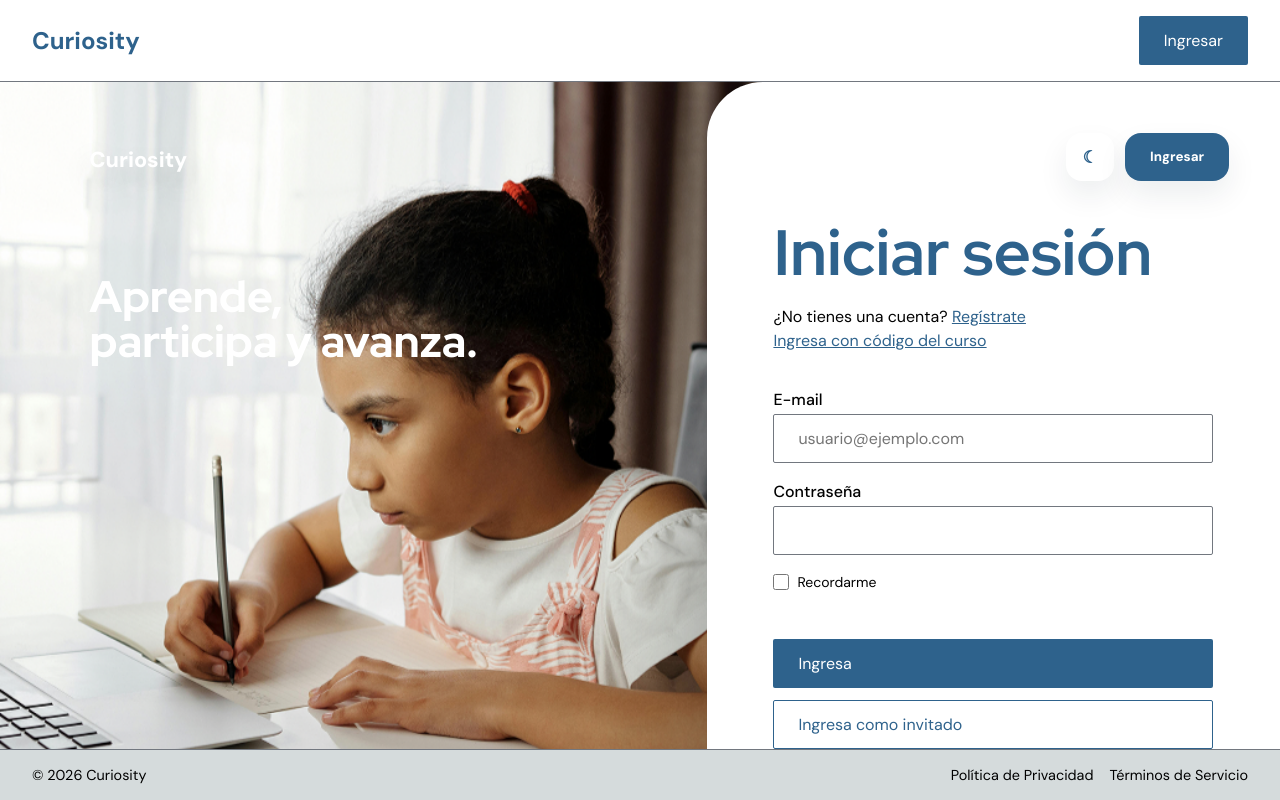
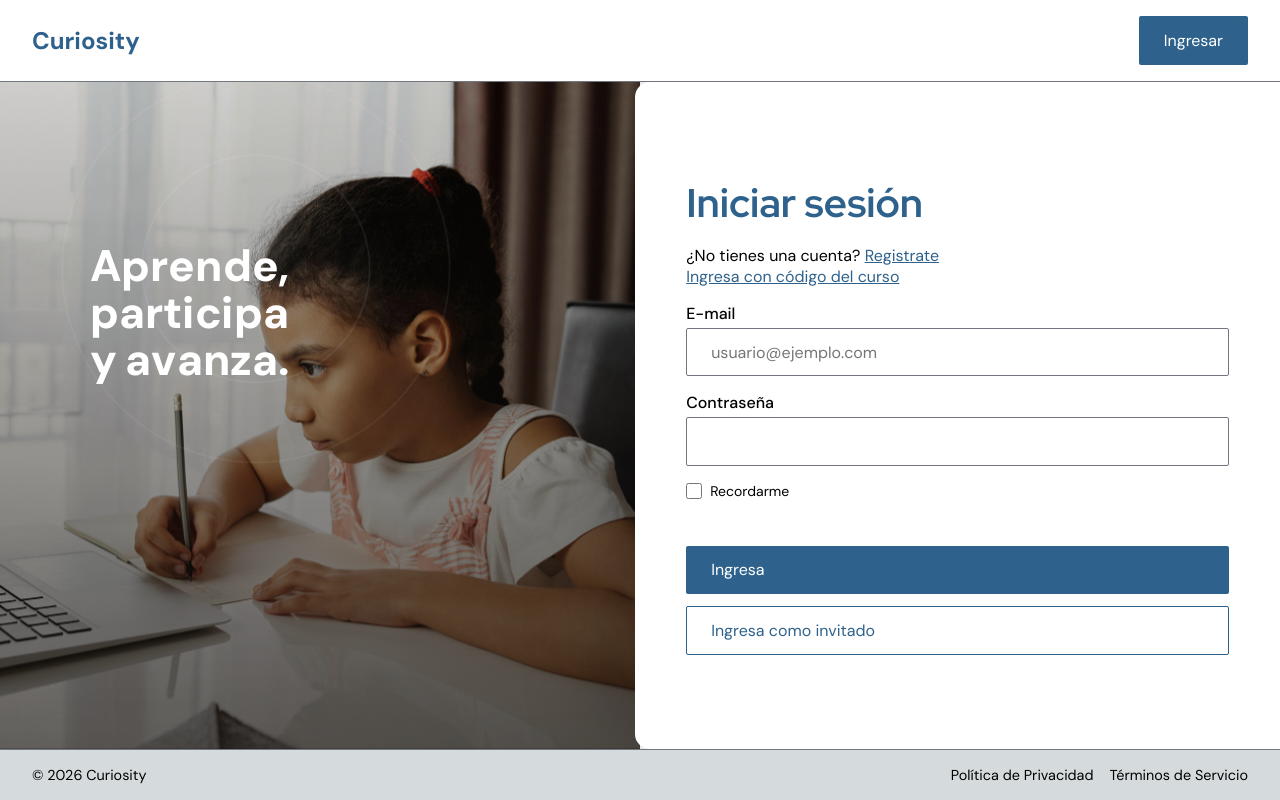
Before and after one commit to LearnArcTech/curiosity-webapp, a SvelteKit app: page / in a window 1280 px wide. Built offline with nearby package versions, Linux system fonts and the light colour scheme; no server answers.

Commit message:
Clean up login +page.svelte and add slogan animations

```diff
--- a/src/routes/+page.svelte
+++ b/src/routes/+page.svelte
@@ -21,11 +21,11 @@
     let courseCode = $state("");
     let rememberMe = $state(false);
     let error = $state("");
-    let darkMode = $state(false);
 
     let currentView = $derived(
         page.state.view || page.url.searchParams.get("view") || "login",
     );
+
     let imageSlogan = $derived(
         currentView === "register"
             ? "Comienza tu ruta de aprendizaje."
@@ -38,6 +38,9 @@
     let directionView = "login";
     let directionMultiplier = $state(1);
 
+    // Reference to the slogan element for manual DOM injection
+    let sloganEl: HTMLElement | undefined = $state();
+
     function changeView(e: Event, view: "login" | "register" | "login-code") {
         e.preventDefault();
         error = "";
@@ -46,33 +49,11 @@
         });
     }
 
-    function applyTheme(isDark: boolean) {
-        document.documentElement.dataset.theme = isDark ? "dark" : "light";
-        localStorage.setItem("theme", isDark ? "dark" : "light");
-    }
-
-    function toggleTheme() {
-        darkMode = !darkMode;
-        applyTheme(darkMode);
-    }
-
     async function handleLogin(e: SubmitEvent) {
         e.preventDefault();
         error = "";
         try {
             const data = await auth.login(email, password);
-            await invalidateAll();
-            if (!data) return;
-            goto(data.onboarding_required ? "/onboarding" : "/courses");
-        } catch (err: any) {
-            error = err.message;
-        }
-    }
-
-    async function handleGuestLogin() {
-        error = "";
-        try {
-            const data = await auth.loginAsGuest();
             await invalidateAll();
             if (!data) return;
             goto(data.onboarding_required ? "/onboarding" : "/courses");
@@ -97,7 +78,22 @@
         e.preventDefault();
         error = "";
         try {
-            console.log("Validating course code:", courseCode);
+            const data = await auth.loginWithCourseCode(courseCode);
+            await invalidateAll();
+            if (!data) return;
+            goto(`/courses`);
+        } catch (err: any) {
+            error = err.message;
+        }
+    }
+
+    async function handleGuestLogin() {
+        error = "";
+        try {
+            const data = await auth.loginAsGuest();
+            await invalidateAll();
+            if (!data) return;
+            goto("/courses");
         } catch (err: any) {
             error = err.message;
         }
@@ -119,15 +115,7 @@
         }
     });
 
-    $effect(() => {
-        const savedTheme = localStorage.getItem("theme");
-        darkMode =
-            savedTheme === "dark" ||
-            (!savedTheme &&
-                window.matchMedia("(prefers-color-scheme: dark)").matches);
-        applyTheme(darkMode);
-    });
-
+    // Background images animation effect
     $effect(() => {
         utils.remove(".bg-img");
 
@@ -161,10 +149,36 @@
 
         previousView = currentView;
     });
+
+    $effect(() => {
+        const text = imageSlogan;
+        if (!sloganEl) return;
+
+        const words = text.split(" ");
+
+        sloganEl.innerHTML = words
+            .map((word) => {
+                const lettersHtml = word.replace(
+                    /(\S)/g,
+                    "<span class='slogan-letter' style='display: inline-block; will-change: transform, opacity;'>$1</span>",
+                );
+                return `<span class="slogan-word" style="display: inline-block; white-space: nowrap;">${lettersHtml}</span>`;
+            })
+            .join(" ");
+
+        const letters = sloganEl.querySelectorAll(".slogan-letter");
+
+        animate(letters, {
+            translateY: ["110%", "0%"],
+            opacity: [0, 1],
+            duration: 450,
+            ease: "outCubic",
+            delay: (el: HTMLElement, i: number) => i * 18,
+        });
+    });
 </script>
 
-<main class="login-page">
-    <section class="auth-shell">
+<main class="login-layout-container">
     <div class="left">
         <div class="bg-images-container">
             <img
@@ -186,31 +200,13 @@
                 alt="Code Background"
             />
             <div class="bg-overlay"></div>
-                <a class="image-brand" href="/">Curiosity</a>
             <div class="image-copy" aria-hidden="true">
-                    <strong>{imageSlogan}</strong>
+                <strong bind:this={sloganEl}></strong>
             </div>
-                <div class="image-accent" aria-hidden="true"></div>
         </div>
     </div>
 
     <div class="right">
-            <header class="panel-header">
-                <span class="panel-header-spacer" aria-hidden="true"></span>
-                <div class="top-actions">
-                    <button
-                        class="theme-toggle"
-                        type="button"
-                        onclick={toggleTheme}
-                        aria-label={darkMode ? "Cambiar a modo claro" : "Cambiar a modo oscuro"}
-                        title={darkMode ? "Modo claro" : "Modo oscuro"}
-                    >
-                        <span aria-hidden="true">{darkMode ? "☀" : "☾"}</span>
-                    </button>
-                    <button class="top-login" type="button">Ingresar</button>
-                </div>
-            </header>
-
         <div class="form-container-stack">
             {#if currentView === "login"}
                 <div
@@ -228,7 +224,7 @@
                             href="/register"
                             onclick={(e: Event) => changeView(e, "register")}
                         >
-                                Regístrate
+                            Registrate
                         </Link><br />
                         <Link
                             href="/register"
@@ -375,35 +371,14 @@
                 </div>
             {/if}
         </div>
-
-            <footer class="panel-footer">
-                <span>© 2026 Curiosity</span>
-                <nav>
-                    <a href="/meta/Privacy">Política de Privacidad</a>
-                    <a href="/meta/TOS">Términos de Servicio</a>
-                </nav>
-            </footer>
     </div>
-    </section>
 </main>
 
 <style>
-    main.login-page {
-        min-height: 100dvh;
-        height: 100dvh;
-        width: 100%;
-        overflow: hidden;
-        background: var(--page-background);
-    }
-
-    .auth-shell {
+    main {
         display: grid;
-        grid-template-columns: minmax(0, 1fr) minmax(440px, 39vw);
-        width: 100%;
-        height: 100dvh;
-        min-height: 100dvh;
-        overflow: hidden;
-        background: #17120f;
+        grid-template-columns: 1fr 1fr;
+        min-height: 100%;
     }
 
     .left {
@@ -416,116 +391,46 @@
     .right {
         position: relative;
         z-index: 30;
-        display: grid;
-        grid-template-rows: auto minmax(0, 1fr) auto;
+        display: flex;
+        align-items: center;
+        justify-content: center;
         min-width: 0;
-        margin-left: -74px;
+        margin-left: -5px;
         padding: clamp(2rem, 4vw, 3.5rem);
         background: var(--auth-panel-bg, #ffffff);
-        border-radius: 56px 0 0 56px;
+        border-radius: 15px 0 0 15px;
         box-shadow: -34px 0 80px rgba(0, 0, 0, 0.2);
     }
 
-    .panel-header,
-    .panel-footer {
-        position: relative;
-        z-index: 2;
-        display: flex;
-        align-items: center;
-        justify-content: space-between;
-        gap: 1rem;
-    }
-
-    .panel-header-spacer {
-        width: 1px;
-        height: 1px;
-    }
-
-    .image-brand {
-        position: absolute;
-        z-index: 27;
-        top: clamp(2rem, 5vw, 4.2rem);
-        left: clamp(3rem, 7vw, 7rem);
-        color: var(--primary-color);
-        font-size: 1.35rem;
-        font-weight: 800;
-    }
-
-    .image-brand {
-        color: #ffffff;
-        text-shadow: 0 12px 28px rgba(0, 0, 0, 0.28);
-    }
-
-    .image-brand:hover {
-        color: var(--primary-container-color);
-    }
-
-    .top-actions {
-        display: flex;
-        align-items: center;
-        gap: 0.7rem;
-    }
-
-    .theme-toggle,
-    .top-login {
-        height: 3rem;
-        border: 1px solid var(--soft-border-color);
-        border-radius: 16px;
-        font-weight: 800;
-        box-shadow: 0 14px 30px rgba(19, 40, 56, 0.08);
-    }
-
-    .theme-toggle {
+    .form-container-stack {
         display: grid;
-        place-items: center;
-        width: 3rem;
-        background: var(--panel-surface);
-        color: var(--primary-color);
-        font-size: 1.05rem;
-    }
-
-    .top-login {
-        padding: 0 1.55rem;
-        background: var(--primary-color);
-        color: var(--text-color-light);
-    }
-
-    .form-container-stack {
-        position: relative;
-        align-self: center;
-        justify-self: center;
-        display: grid;
-        grid-template: 1fr / 1fr;
-        width: min(100%, 440px);
-        height: min(68dvh, 610px);
-        min-height: min(540px, calc(100dvh - 12rem));
-        overflow: visible;
+        grid-template-columns: 1fr;
+        grid-template-rows: 1fr;
+        align-items: start;
+        width: 100%;
+        overflow: hidden;
+        min-height: 380px;
     }
 
     .form-wrapper {
-        grid-area: 1 / 1;
-        align-self: start;
+        grid-area: 1 / 1 / 2 / 2;
         width: 100%;
     }
 
     .login-header {
         color: var(--primary-color);
-        font-size: clamp(3.25rem, 5vw, 4.65rem);
-        line-height: 0.96;
-        letter-spacing: 0;
-        margin-bottom: 1.35rem;
+        font-size: 2.5rem;
     }
 
     .sub-header {
-        margin-bottom: 2.2rem;
-        color: var(--muted-text-color);
-        line-height: 1.55;
+        margin-top: 1rem;
+        margin-bottom: 1rem;
     }
 
     form {
         display: flex;
         flex-direction: column;
-        gap: 1.15rem;
+        gap: 1rem;
     }
 
     .button-group {
@@ -533,21 +438,6 @@
         flex-direction: column;
         gap: 0.75rem;
         margin-top: 0.85rem;
-    }
-
-    .panel-footer {
-        color: color-mix(in srgb, var(--text-color) 68%, transparent);
-        font-size: 0.82rem;
-        min-height: 1.5rem;
-    }
-
-    .panel-footer nav {
-        display: flex;
-        gap: 1rem;
-    }
-
-    .panel-footer a:hover {
-        color: var(--primary-color);
     }
 
     .bg-images-container {
@@ -572,16 +462,32 @@
         z-index: 20;
         pointer-events: none;
         background:
-            radial-gradient(circle at 40% 28%, transparent 0, transparent 7rem, rgba(255, 255, 255, 0.08) 7.1rem, transparent 7.2rem),
-            radial-gradient(circle at 40% 28%, transparent 0, transparent 12rem, rgba(255, 255, 255, 0.06) 12.1rem, transparent 12.2rem),
-            var(--image-overlay);
+            radial-gradient(
+                circle at 40% 28%,
+                transparent 0,
+                transparent 7rem,
+                rgba(255, 255, 255, 0.08) 7.1rem,
+                transparent 7.2rem
+            ),
+            radial-gradient(
+                circle at 40% 28%,
+                transparent 0,
+                transparent 12rem,
+                rgba(255, 255, 255, 0.06) 12.1rem,
+                transparent 12.2rem
+            ),
+            linear-gradient(
+                to bottom,
+                rgba(23, 18, 15, 0.2),
+                rgba(23, 18, 15, 0.65)
+            );
     }
 
     .image-copy {
         position: absolute;
         z-index: 26;
         left: clamp(3rem, 7vw, 7rem);
-        top: clamp(10rem, 24vh, 16rem);
+        top: clamp(8rem, 20vh, 14rem);
         right: 35%;
         color: #ffffff;
         pointer-events: none;
@@ -590,213 +496,71 @@
     .image-copy strong {
         display: block;
         max-width: 430px;
-        font-family: var(--font-display);
+        font-family: var(--font-display, sans-serif);
         font-size: clamp(2rem, 3.45vw, 3.45rem);
-        line-height: 1.02;
+        line-height: 1.05;
         font-weight: 800;
-        letter-spacing: 0;
         text-wrap: balance;
-    }
-
-    .image-accent {
-        position: absolute;
-        z-index: 25;
-        left: clamp(3rem, 7vw, 7rem);
-        right: 12%;
-        bottom: clamp(4rem, 8vh, 6.5rem);
-        height: 5px;
-        border-radius: 999px;
-        background: linear-gradient(90deg, var(--primary-color), var(--secondary-container-color));
-        box-shadow: 0 12px 32px rgba(0, 0, 0, 0.18);
+        overflow: hidden;
     }
 
     .error {
         color: var(--error-color);
-        font-size: 0.9rem;
+        font-size: 0.8rem;
         margin-top: 0.5rem;
-        padding: 0.8rem 1rem;
-        border: 1px solid color-mix(in srgb, var(--error-color) 35%, transparent);
-        border-radius: 14px;
-        background: color-mix(in srgb, var(--error-container-color) 55%, white);
     }
 
     @media (max-width: 900px) {
-        main.login-page {
-            overflow: auto;
-        }
-
-        .auth-shell {
+        main.login-layout-container {
             grid-template-columns: 1fr;
-            grid-template-rows: minmax(280px, 38vh) minmax(620px, auto);
-            height: auto;
-            min-height: 100%;
-            overflow: visible;
+            grid-template-rows: minmax(280px, 35vh) auto;
+            min-height: auto;
         }
 
         .right {
             margin-left: 0;
             margin-top: -42px;
             border-radius: 36px 36px 0 0;
-            padding: 1.5rem;
-            min-height: 620px;
-        }
-
-        .form-container-stack {
-            align-self: start;
-            height: auto;
-            min-height: 420px;
-            margin-top: 1.5rem;
-        }
-
-        .panel-footer {
-            flex-direction: row;
-            align-items: flex-start;
-            justify-content: space-between;
-            gap: 0.85rem;
-        }
-
-        .panel-footer nav {
-            flex-direction: column;
-            align-items: flex-end;
-            text-align: right;
-            gap: 0.35rem;
+            padding: 2.5rem 1.5rem;
         }
     }
 
-    @media (min-width: 901px) and (max-height: 700px) {
+    @media (min-width: 901px) and (max-height: 740px) {
         .right {
-            padding-block: 1.35rem;
-        }
-
-        .form-container-stack {
-            align-self: start;
-            height: auto;
-            min-height: 0;
-            margin-top: 0.75rem;
+            padding-block: 1.5rem;
         }
 
         .login-header {
-            font-size: clamp(2.35rem, 4vw, 3rem);
-            margin-bottom: 0.8rem;
+            font-size: clamp(2.2rem, 3.5vw, 2.75rem);
+            margin-bottom: 0.5rem;
         }
 
         .sub-header {
             margin-bottom: 1rem;
-            font-size: 0.78rem;
-            line-height: 1.35;
+            font-size: 0.85rem;
         }
 
         form {
-            gap: 0.7rem;
+            gap: 0.75rem;
         }
 
         .button-group {
             gap: 0.5rem;
-            margin-top: 0.45rem;
-        }
-
-        .panel-footer {
-            font-size: 0.72rem;
+            margin-top: 0.5rem;
         }
     }
 
     @media (max-width: 560px) {
-        .auth-shell {
-            grid-template-rows: minmax(250px, 30vh) auto;
+        main.login-layout-container {
+            grid-template-rows: minmax(220px, 30vh) auto;
         }
 
         .right {
-            min-height: auto;
-            padding: 1rem 1.25rem 2rem;
-        }
-
-        .panel-header {
-            align-items: center;
-            min-height: 3.1rem;
-        }
-
-        .top-actions {
-            gap: 0.5rem;
-        }
-
-        .theme-toggle,
-        .top-login {
-            height: 2.75rem;
-            border-radius: 14px;
-        }
-
-        .theme-toggle {
-            width: 2.75rem;
-        }
-
-        .top-login {
-            padding: 0 1rem;
-        }
-
-        .form-container-stack {
-            width: 100%;
-            min-height: 0;
-            margin-top: 1rem;
-            margin-bottom: 1.75rem;
-        }
-
-        .login-header {
-            max-width: calc(100vw - 2.5rem);
-            font-size: clamp(2.25rem, 11vw, 2.75rem);
-            line-height: 1;
-            margin-bottom: 1rem;
-        }
-
-        .sub-header {
-            margin-bottom: 1.65rem;
-            font-size: 0.95rem;
-        }
-
-        form {
-            gap: 1rem;
-        }
-
-        .button-group {
-            margin-top: 0.65rem;
+            padding: 2rem 1.25rem;
         }
 
         .image-copy {
             display: none;
         }
-
-        .image-brand {
-            top: 2rem;
-            left: 2.5rem;
-            font-size: 1.2rem;
-        }
-
-        .image-accent {
-            left: 2.5rem;
-            right: 2.5rem;
-            bottom: 2.2rem;
-            height: 4px;
-        }
-
-        .panel-footer {
-            margin-top: 1.5rem;
-            padding-bottom: 0.5rem;
-            font-size: 0.76rem;
-            line-height: 1.65;
-            flex-direction: row;
-            align-items: flex-start;
-            justify-content: space-between;
-            gap: 0.75rem;
-        }
-
-        .panel-footer nav {
-            align-items: flex-end;
-            flex-direction: column;
-            gap: 0.25rem;
-            text-align: right;
-        }
-
-        .panel-footer a {
-            width: fit-content;
-        }
     }
 </style>
```
Lines whose indentation alone changed are shown as unchanged.
